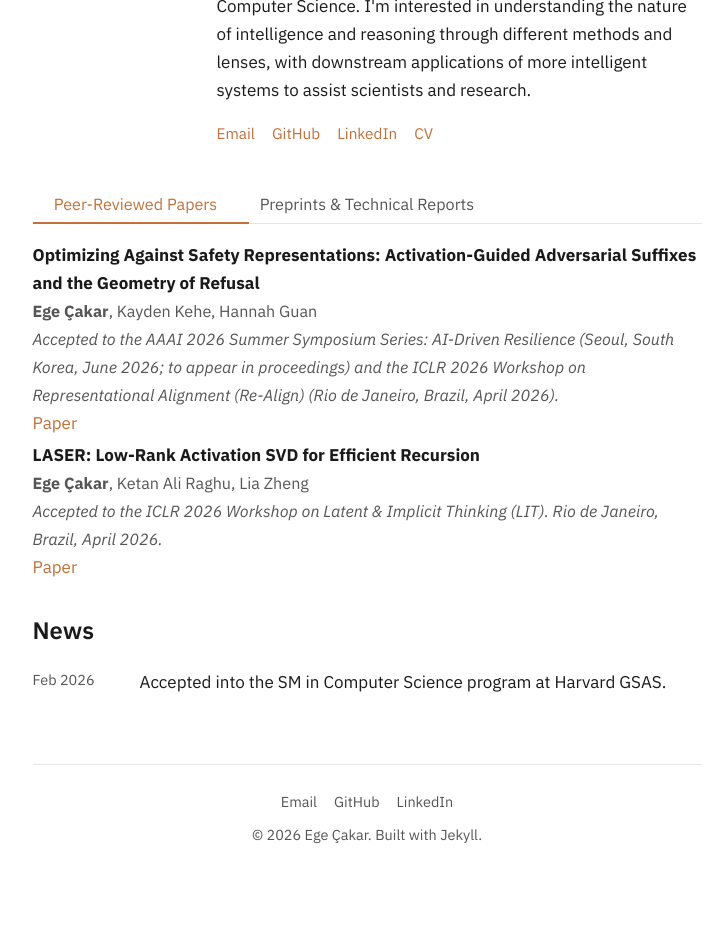
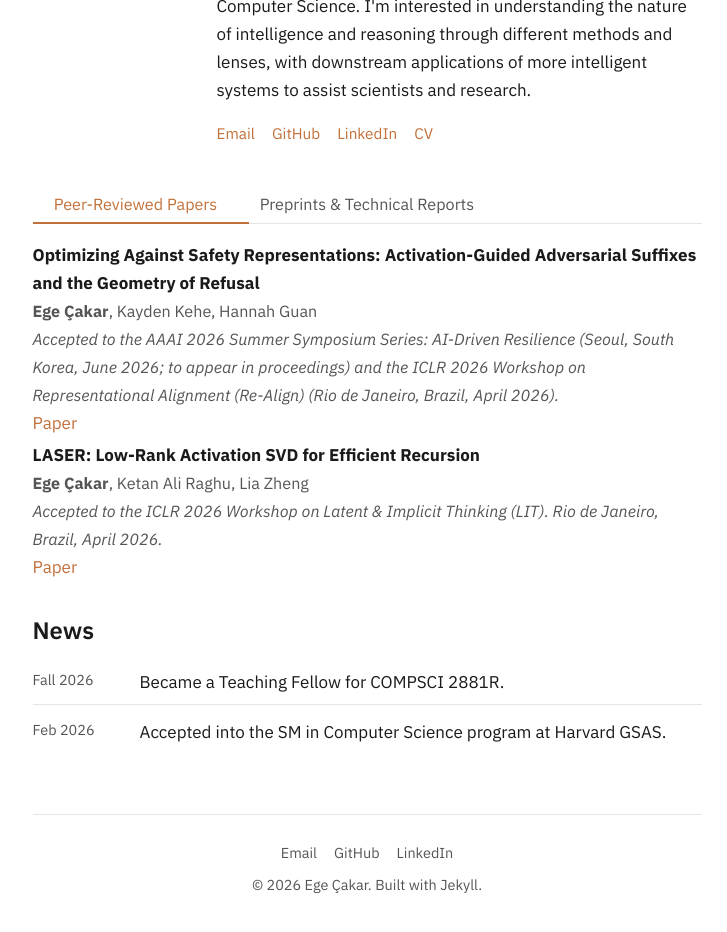
Before and after one commit to Ege-Cakar/ege-cakar.github.io, a Jekyll site: the page built from index.md, in a window 1280 px wide, cut to the strip 257-1196 px from the top of the page. Shown: the top 932 px of the strip, without its empty margins (273-1000 px from the left). Built offline with Jekyll 4.4.1, drawn with Linux system fonts in a browser that asks for light colours; before the commit the page ends 1146 px from its top, so only the background shows below that.

Commit message:
Add AI safety teaching role

```diff
--- a/index.md
+++ b/index.md
@@ -103,6 +103,10 @@ title: Home
 
 <ul class="news-list">
   <li>
+    <span class="news-date">Fall 2026</span>
+    <span>Became a Teaching Fellow for COMPSCI 2881R.</span>
+  </li>
+  <li>
     <span class="news-date">Feb 2026</span>
     <span>Accepted into the SM in Computer Science program at Harvard GSAS.</span>
   </li>
```
Also changed, not shown: teaching.md (+6 -0 lines).
